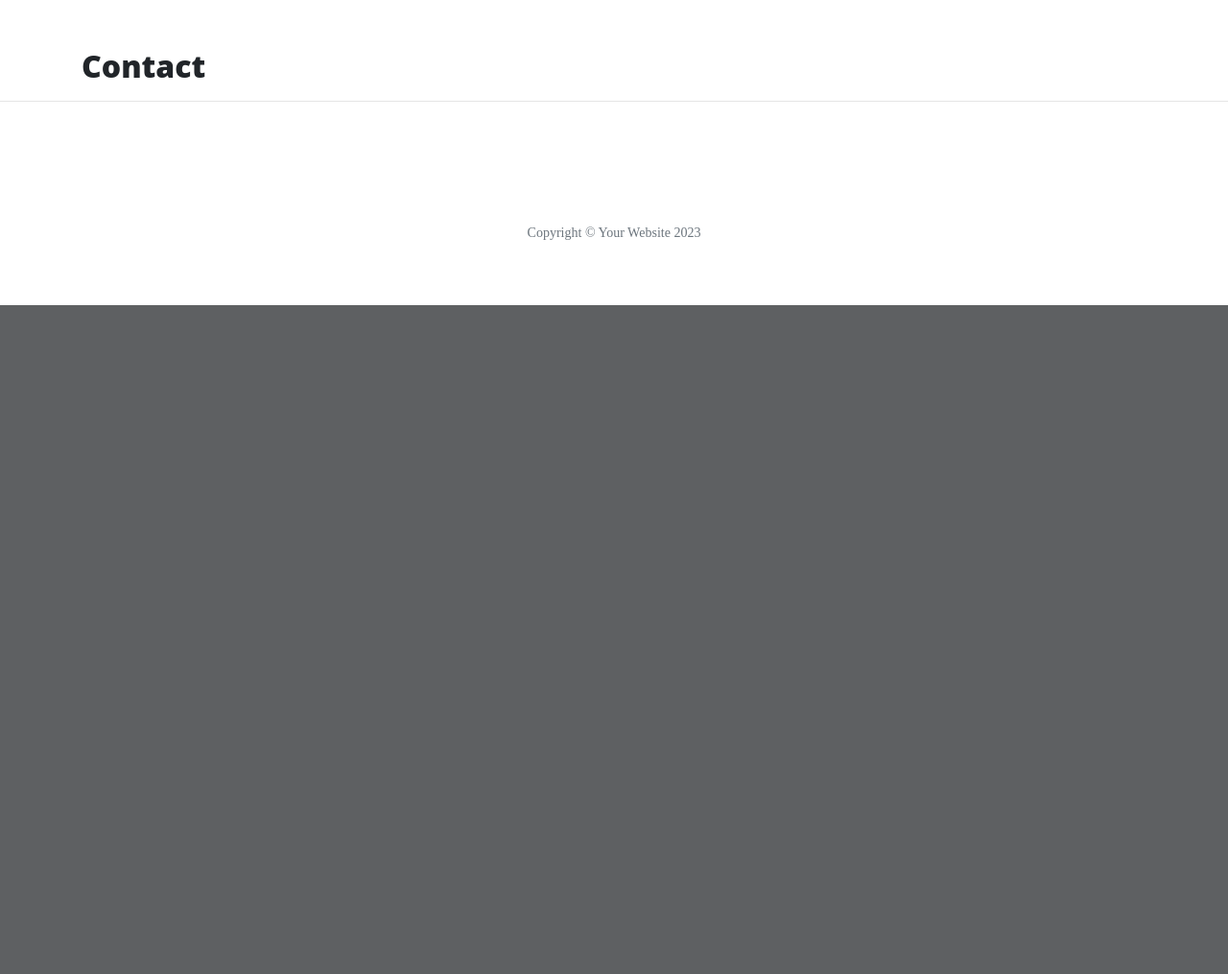
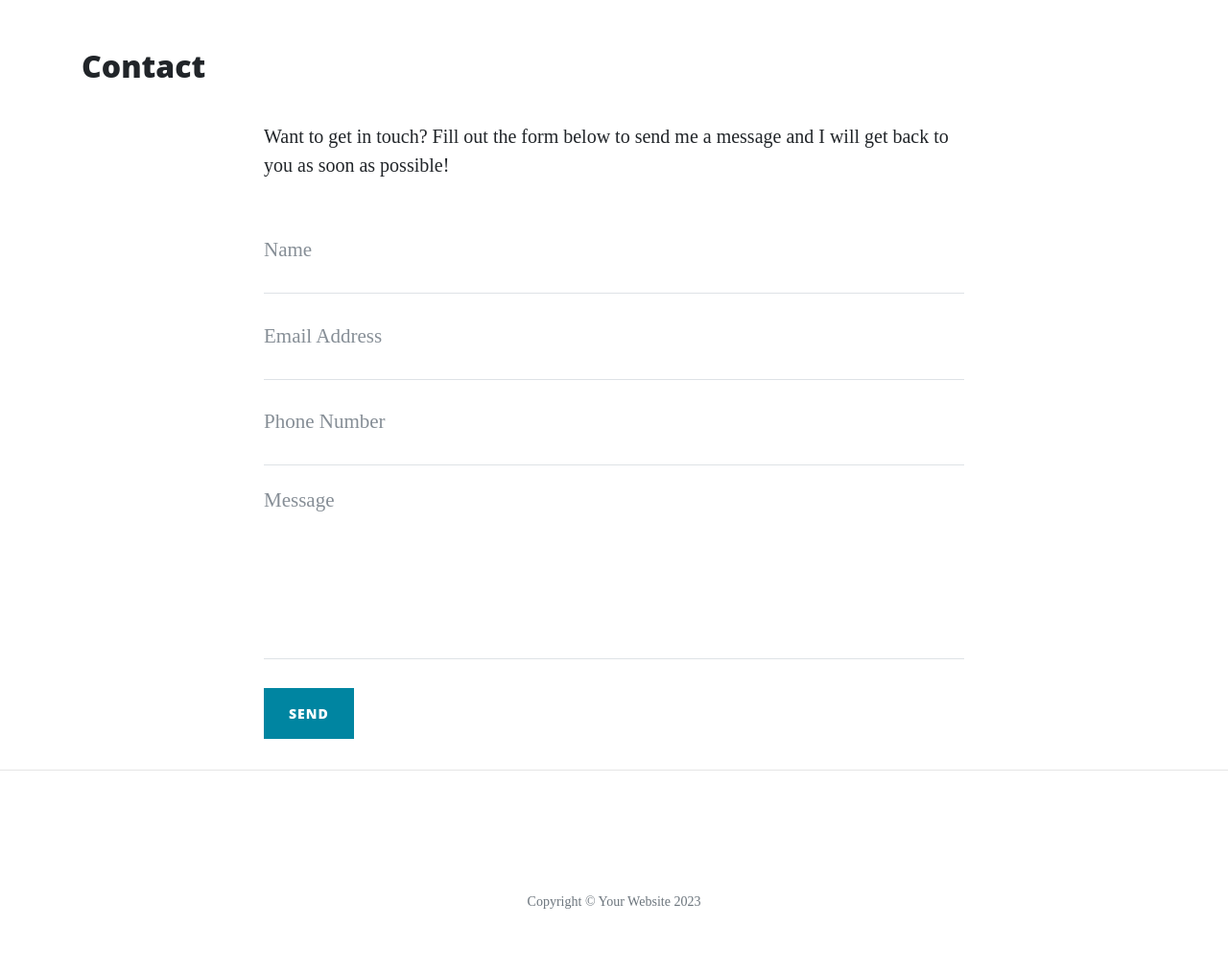
Before and after one commit to T254-bot/Thorin---Co, a Flask app: page /contact in a window 1280 px wide. Shown: the part 628-1643 px from the top of the page at 96% size. Before the commit the page ends 946 px from the top, so only its background shows below. Run offline with Flask 3, Linux system fonts and the light colour scheme; some libraries are stand-ins or nearby versions.

Commit message:
Adds new html page to display data to. begins adding in from functionality

```diff
--- a/run.py
+++ b/run.py
@@ -1,6 +1,6 @@
 import os
 import json
-from flask import Flask, render_template
+from flask import Flask, render_template, request
 
 app = Flask(__name__)
 
@@ -18,7 +18,18 @@ def about():
     return render_template("about.html", page_title="About", company=data)
 
 
-@app.route("/contact")
+@app.route("/about/<member_name>")
+def about_member(member_name):
+    member = []
+    with open("data/company.json", "r") as json_data:
+        data = json.load(json_data)
+        for obj in data:
+            if obj["url"] == member_name:
+                member = obj
+    return render_template("member.html", member=member)
+
+
+@app.route("/contact", methods=["GET", "POST"])
 def contact():
     return render_template("contact.html", page_title="Contact")
 
--- a/templates/about.html
+++ b/templates/about.html
@@ -20,7 +20,7 @@
 
 
                 <div class="col-md-7">
-                    <h3>{{ loop.index }}. {{ member.name }}</h3>
+                    <h3><a href="/about/{{ member.url }}">{{ loop.index }}. {{ member.name }}</a></h3>
                     <p>{{ member.description }}</p>
                 </div>
                 <div class="col-md-5">
@@ -33,7 +33,7 @@
                     <img src="{{ member.image_source }}" alt="Image of {{ member.name }}" class="featurette-image image-responsive">
                 </div>
                 <div class="col-md-7">
-                    <h3>{{ loop.index }}. {{ member.name }}</h3>
+                    <h3><a href="/about/{{ member.url }}">{{ loop.index }}. {{ member.name }}</a></h3>
                     <p>{{ member.description }}</p>
                 </div>
 
--- a/templates/contact.html
+++ b/templates/contact.html
@@ -1,4 +1,47 @@
 {% extends "base.html" %}
 {% block content %}
     <h2>{{ page_title }}</h2>
-{% endblock  %}
+
+	<div class="row">
+		<div class="col-lg-8 col-md-10 mx-auto">
+			<p>Want to get in touch? Fill out the form below to send me a message and I will get back to you as soon as
+                possible!</p>
+			<form method="POST" name="sentMessage" id="contactForm" novalidate>
+				<div class="control-group">
+					<div class="form-group floating-label-form-group controls">
+						<label>Name</label>
+						<input type="text" class="form-control" placeholder="Name" name="name" id="name" required data-validation-required-message="Please enter your name.">
+						<p class="help-block text-danger"></p>
+					</div>
+				</div>
+				<div class="control-group">
+					<div class="form-group floating-label-form-group controls">
+						<label>Email Address</label>
+						<input type="email" class="form-control" placeholder="Email Address" name="email" id="email" required data-validation-required-message="Please enter your email address.">
+						<p class="help-block text-danger"></p>
+					</div>
+				</div>
+				<div class="control-group">
+					<div class="form-group col-xs-12 floating-label-form-group controls">
+						<label>Phone Number</label>
+						<input type="tel" class="form-control" placeholder="Phone Number" name="phone" id="phone" required data-validation-required-message="Please enter your phone number.">
+						<p class="help-block text-danger"></p>
+					</div>
+				</div>
+				<div class="control-group">
+					<div class="form-group floating-label-form-group controls">
+						<label>Message</label>
+						<textarea rows="5" class="form-control" placeholder="Message" name="message" id="message" required data-validation-required-message="Please enter a message."></textarea>
+						<p class="help-block text-danger"></p>
+					</div>
+				</div>
+				<br>
+				<div id="success"></div>
+				<div class="form-group">
+					<button type="submit" class="btn btn-primary" id="sendMessageButton">Send</button>
+				</div>
+			</form>
+		</div>
+	</div>
+
+{% endblock %}
```
Also changed, not shown: data/company.json (+30 -17 lines), templates/member.html (added, +15 -0 lines).
